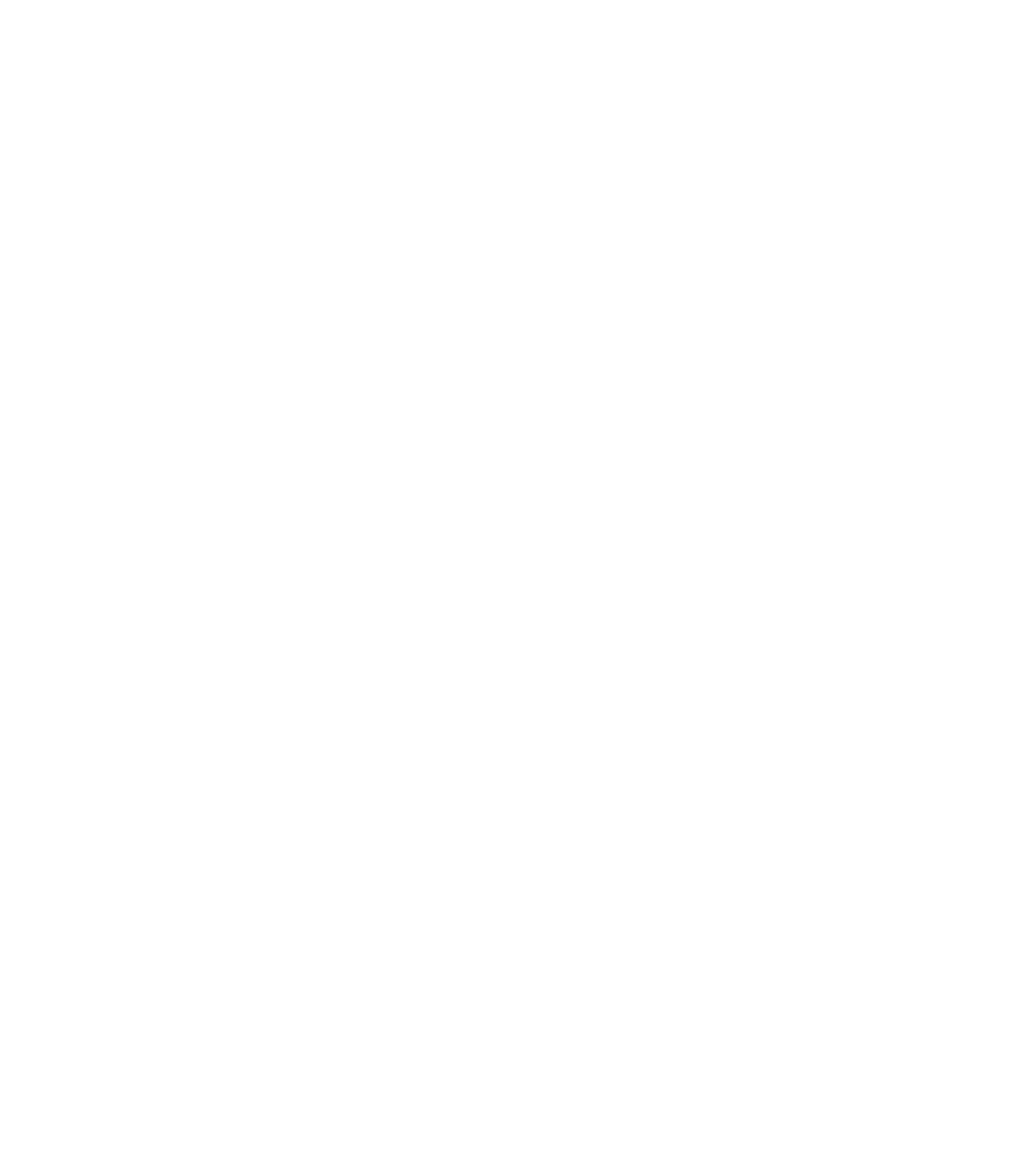
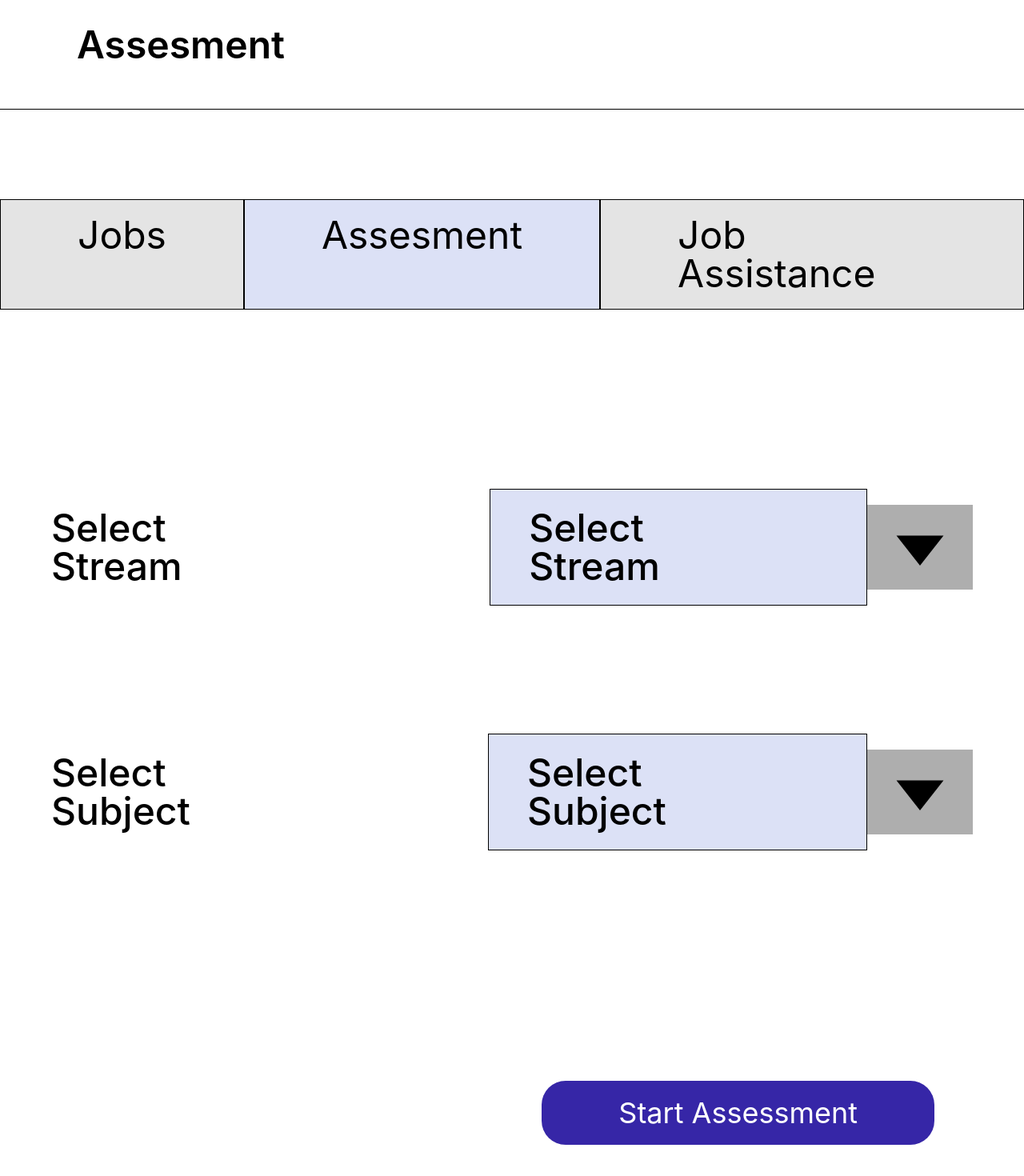
Before and after one commit to AMITKURIL98/Job-Portal_App, a React (Vite) app: page /assignment in a window 1280 px wide. Before the commit this address had no page. Shown: the part 64-1534 px from the top of the page at 80% size. Before the commit the page ends 800 px from the top, so only its background shows below. Built offline with nearby package versions, Linux system fonts and the light colour scheme.

Commit message:
Assessment Component Added

```diff
--- a/src/App.jsx
+++ b/src/App.jsx
@@ -13,6 +13,7 @@ import SignUp from "./components/SignUp";
 import Info from "./components/Info";
 import Education from "./components/Education";
 import ResumeUpload from "./components/ResumeUpload";
+import Assesment from "./components/Assesment";
 
 function App() {
   return (
@@ -31,6 +32,7 @@ function App() {
         <Route path="info" element={<Info />} />
         <Route path="education" element={<Education />} />
         <Route path="resume" element={<ResumeUpload />} />
+        <Route path="assignment" element={<Assesment />} />
       </Routes>
     </>
   );
--- /dev/null
+++ b/src/components/Assesment.jsx
@@ -0,0 +1,52 @@
+import React from 'react'
+
+function Assesment() {
+  return (
+    <>
+      <div className="text-black text-5xl font-[Inter] font-semibold pl-24 pt-24 pb-14 break-words">
+        Assesment
+      </div>
+      <hr className="border-black" />
+      <div className="flex justify-center py-28">
+        <div className="text-black text-5xl font-normal font-[Inter] px-24 py-5 bg-[rgba(217,217,217,0.70)] border-[1px] border-black">
+          Jobs
+        </div>
+        <div className="text-black text-5xl font-normal font-[Inter] px-24 py-5 bg-[#DCE1F6] border-[1px] border-black">
+          Assesment
+        </div>
+        <div className="text-black text-5xl font-normal font-[Inter] px-24 py-5 bg-[rgba(217,217,217,0.70)] border-[1px] border-black">
+          Job Assistance
+        </div>
+      </div>
+      <div className="gap-72 flex items-center px-16 pt-28">
+        <div className="text-black text-5xl font-medium font-[Inter]">
+          Select Stream
+        </div>
+        <div className="flex">
+          <div className="bg-[#DCE1F6] pl-12 pr-60 py-6 border-[1px] border-black text-black text-5xl font-medium font-[Inter]">
+            Select Stream
+          </div>
+          <img src="./img/Downbutton.svg" alt="Button" />
+        </div>
+      </div>
+      <div className="gap-[280px] flex items-center px-16 py-40">
+        <div className="text-black text-5xl font-medium font-[Inter]">
+          Select Subject
+        </div>
+        <div className="flex">
+          <div className="bg-[#DCE1F6] pl-12 pr-60 py-6 border-[1px] border-black text-black text-5xl font-medium font-[Inter]">
+            Select Subject
+          </div>
+          <img src="./img/Downbutton.svg" alt="Button" />
+        </div>
+      </div>
+      <div className="flex justify-end mr-28 py-32">
+        <div className="text-white text-4xl font-[Inter] font-normal px-24 py-5 bg-[#3626A7] rounded-[30px]">
+          Start Assessment
+        </div>
+      </div>
+    </>
+  );
+}
+
+export default Assesment
```
Also changed, not shown: img/Downbutton.svg (added).
